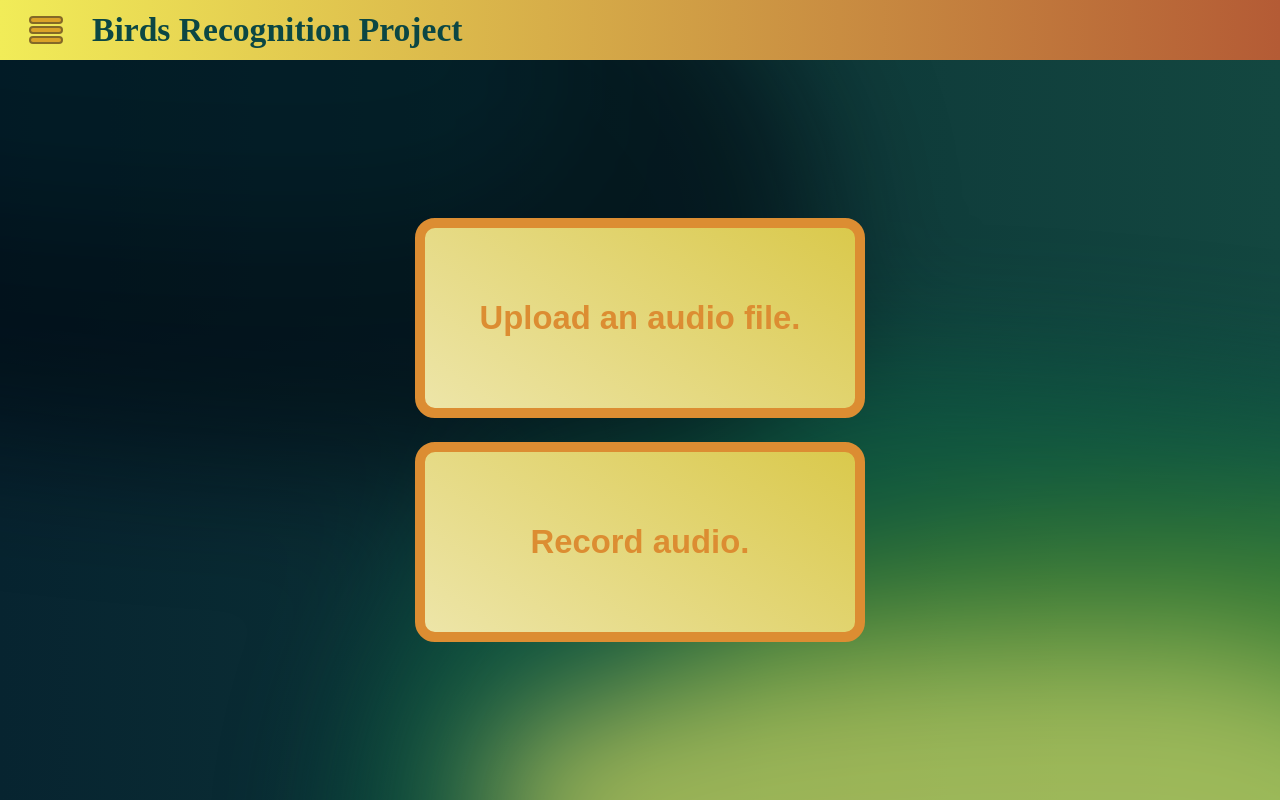
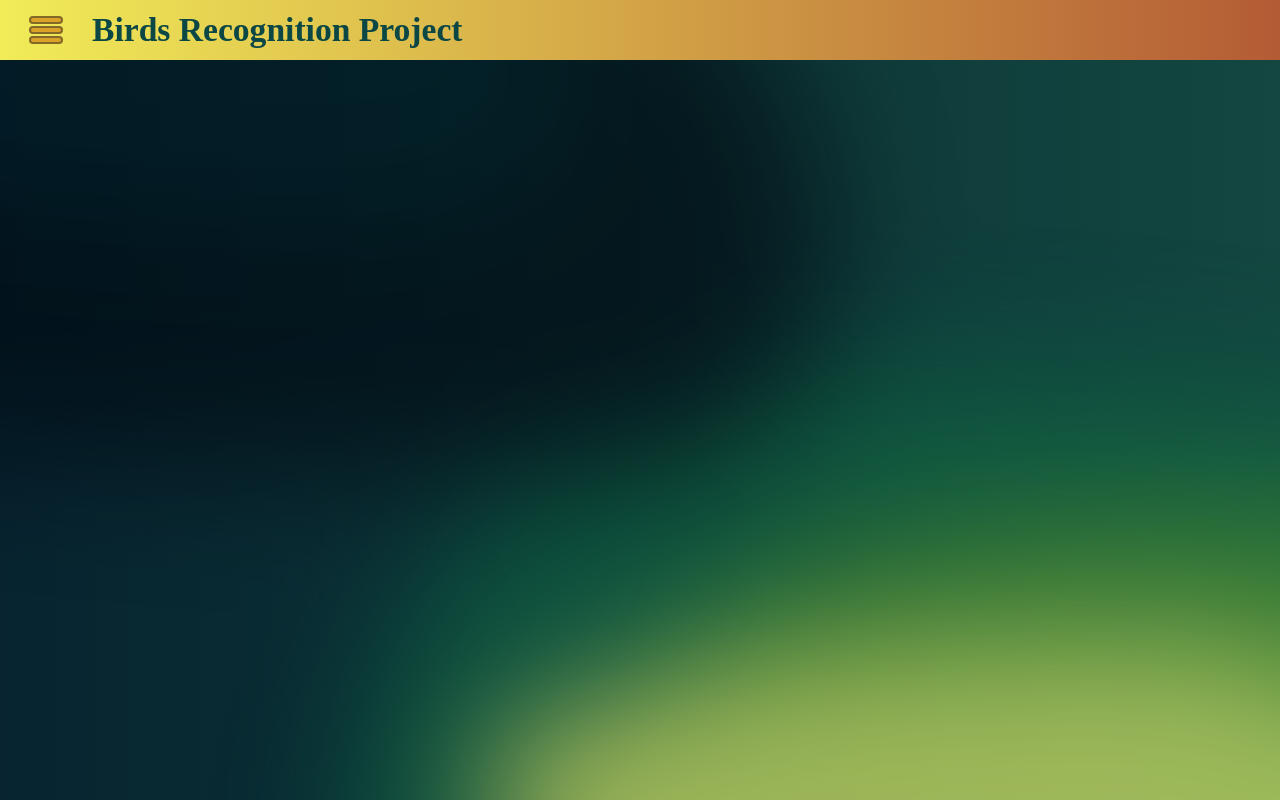
Before and after one commit to martindabuilder/BirdRecognitionApp, a React app in the folder frontend/: page / in a window 1280 px wide. Built offline with nearby package versions, Linux system fonts and the light colour scheme; the HTML template or start-up script is replaced by a standard one.

Commit message:
Better animation and disappearing logic for the predict buttons.
Currently doing the part where once the buttons get clicked they hide away for the processing to take place, will also add some proper design to them but ive yet to figure it out so for now it will stay a placeholder text.

```diff
--- a/frontend/src/components/MainSection/MainSection/Main_Section.jsx
+++ b/frontend/src/components/MainSection/MainSection/Main_Section.jsx
@@ -1,15 +1,25 @@
+import { useState } from "react"
+
 import MicrophonePredictButton from "../PredictButtons/Microphone_Predict_Button.jsx"
 import PredictButton from "../PredictButtons/Predict_Button.jsx"
 
 import "./main_section.css"
 
 function MainSection(){
+
+    const [predicting, setPredicting] = useState(false)
+
     return(
         <section className = "main-section">
-            <PredictButton />
-            <MicrophonePredictButton />
+            <PredictButton predicting = {predicting} setPredicting = {setPredicting} />
+            <MicrophonePredictButton predicting = {predicting} setPredicting = {setPredicting} />
+
+            {predicting && (
+                <div className = "processing">
+                    Processing audio..
+                </div>
+            )}
         </section>
-
     )
 }
 
--- a/frontend/src/components/MainSection/MainSection/main_section.css
+++ b/frontend/src/components/MainSection/MainSection/main_section.css
@@ -12,3 +12,9 @@
 .predict-buttons {
     display: flex;
 }
+
+.processing {
+    font-size: 3.05rem;
+    font-weight: 800;
+    color: white;
+}
--- a/frontend/src/components/MainSection/PredictButtons/Microphone_Predict_Button.jsx
+++ b/frontend/src/components/MainSection/PredictButtons/Microphone_Predict_Button.jsx
@@ -5,19 +5,30 @@ import RollingButtonText from "./Rolling_Button_Text.jsx"
 
 import "./buttons.css"
 
-function MicrophonePredictButton(){
+function MicrophonePredictButton({ predicting }) {
     const [rollCount, setRollCount] = useState(0)
 
     return (
         <div className = "predict-buttons">
             <motion.button
                 className = "predict-button"
-                onHoverStart = {() => setRollCount((current) => current + 1)}>
-
-                <RollingButtonText rollCount = {rollCount}>
-                    Record audio.
-                </RollingButtonText>
-
+                onHoverStart = {() => setRollCount((current) => current + 1)}
+                initial = {{ opacity: 0, scale: 0.8 }}
+                animate = {{ opacity: predicting ? 0 : 1, scale: predicting ? 0.9 : 1 }}
+                transition = {{ opacity: {
+                    duration: 0.3,
+                    ease: "ease",
+                    delay: predicting ? 0 : 0.2
+                    },
+                    scale: {
+                        type: "spring",
+                        stiffness: 300,
+                        damping: 12, delay: predicting ? 0 : 0.2
+                    }
+                }}>
+                    <RollingButtonText rollCount = {rollCount}>
+                        Record audio.
+                    </RollingButtonText>
             </motion.button>
         </div>
     )
--- a/frontend/src/components/MainSection/PredictButtons/Predict_Button.jsx
+++ b/frontend/src/components/MainSection/PredictButtons/Predict_Button.jsx
@@ -1,12 +1,11 @@
 import { useRef, useState } from "react"
 import { useNavigate } from "react-router-dom"
 import { motion } from "motion/react"
-
 import RollingButtonText from "./Rolling_Button_Text.jsx"
 
 import "./buttons.css"
 
-function PredictButton(){
+function PredictButton({ predicting, setPredicting }){
     const fileInputRef = useRef(null)
     const navigate = useNavigate()
     const [rollCount, setRollCount] = useState(0)
@@ -15,9 +14,9 @@ function PredictButton(){
 
     async function handleFileChange(event){
         const selectedFile = event.target.files[0]
-        if (!selectedFile){
-            return
-        }
+
+        if (!selectedFile){return}
+        setPredicting(true)
 
         const formData = new FormData()
         formData.append("file", selectedFile)
@@ -27,7 +26,11 @@ function PredictButton(){
             const data = await response.json()
             navigate("/results", {state: data})
         }
-        catch (error){console.error("Couldn't connect to backend:", error)}
+        catch (error){
+            console.error("Couldn't connect to backend:", error)
+            setPredicting(false)
+        }
+
     }
 
     return (
@@ -43,12 +46,24 @@ function PredictButton(){
             <motion.button
                 className = "predict-button"
                 onHoverStart = {() => setRollCount((current) => current + 1)}
-                onClick = {handleButtonClick}>
+                onClick = {handleButtonClick}
 
-                <RollingButtonText rollCount={rollCount}>
-                    Upload an audio file.
-                </RollingButtonText>
-
+                initial = {{ opacity: 0, scale: 0.8 }}
+                animate = {{ opacity: predicting ? 0 : 1, scale: predicting ? 0.9 : 1 }}
+                transition = {{ opacity: {
+                    duration: 0.3,
+                    ease: "ease",
+                    delay: predicting ? 0 : 0.2
+                    },
+                    scale: {
+                        type: "spring",
+                        stiffness: 300,
+                        damping: 12, delay: predicting ? 0 : 0.2
+                    }
+                }}>
+                    <RollingButtonText rollCount = {rollCount}>
+                        Upload an audio file.
+                    </RollingButtonText>
             </motion.button>
         </div>
     )
```
